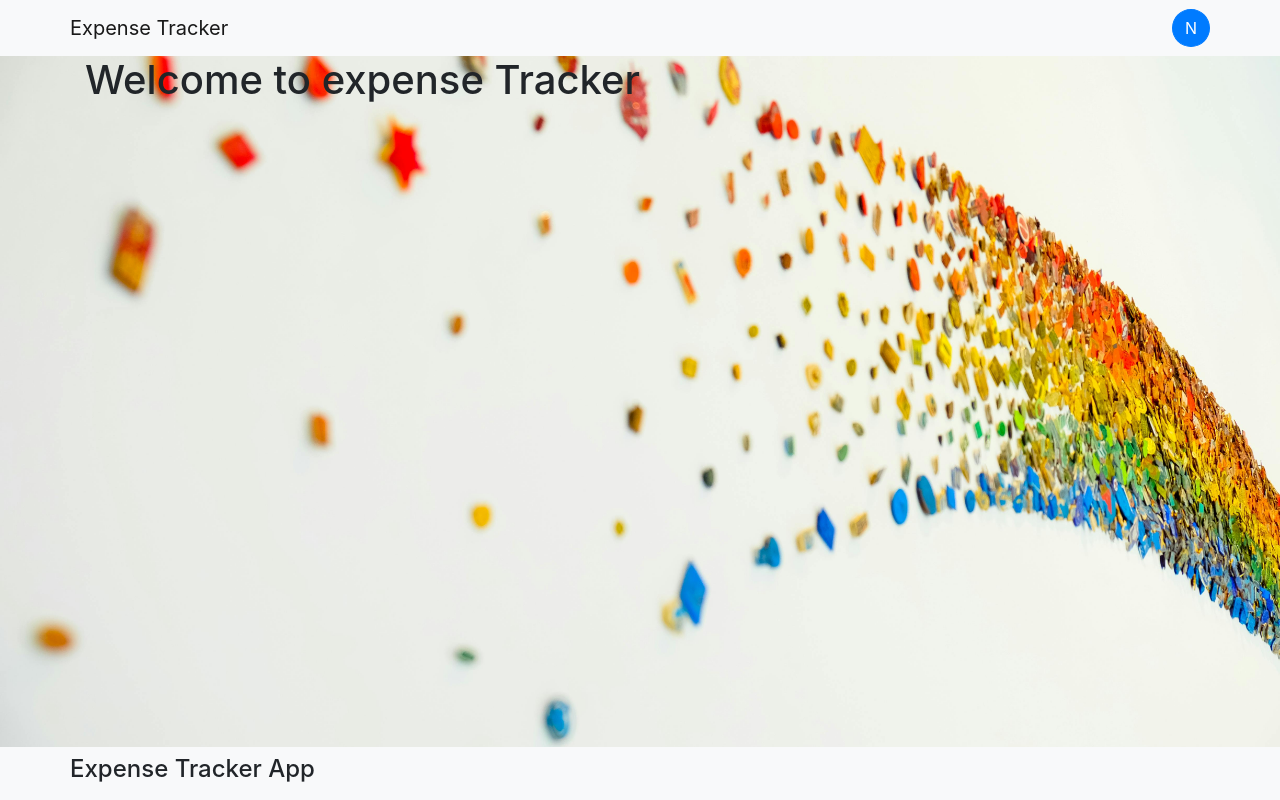
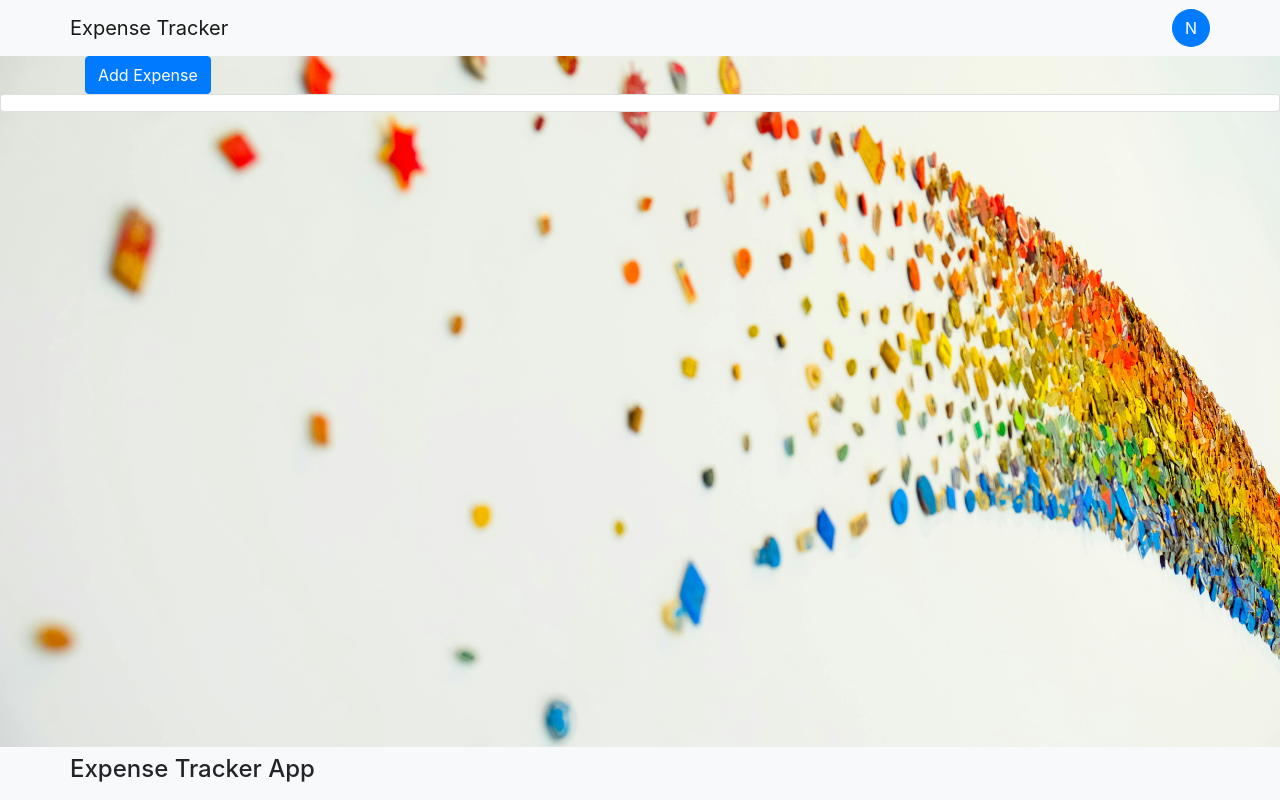
Before and after one commit to TrishalaGhetiya/React-Expense-Tracker, a React (Create React App) app: page /home in a window 1280 px wide. Built offline with nearby package versions, Linux system fonts and the light colour scheme.

Commit message:
added expenses

```diff
--- /dev/null
+++ b/src/components/expenses/AddExpense.js
@@ -0,0 +1,62 @@
+import React from "react";
+import { useRef } from "react";
+import { useState } from "react";
+import {
+  Button,
+  Collapse,
+  Container,
+  FloatingLabel,
+  Form,
+} from "react-bootstrap";
+
+const AddExpense = props => {
+    const [open, setOpen] = useState(false);
+
+  const amountInputRef = useRef();
+  const descriptionInputRef = useRef();
+  const categoryInputRef = useRef();
+
+  const addExpenseHandler = e => {
+    e.preventDefault();
+
+    const enteredAmount = amountInputRef.current.value;
+    const enteredDescription = descriptionInputRef.current.value;
+    const enteredCategory = categoryInputRef.current.value;
+
+    props.onAddExpense(enteredAmount,enteredDescription, enteredCategory);
+
+  }
+
+  return (
+    <>
+      <Container>
+        <Button
+          onClick={() => setOpen(!open)}
+          aria-controls="expense-form"
+          aria-expanded={open}
+        >
+          {!open ? "Add Expense" : "Cancel"}
+        </Button>
+        <Collapse in={open}>
+          <Form id="expense-form" onSubmit={addExpenseHandler}>
+            <FloatingLabel label="Amount" className="mb-3">
+              <Form.Control type="text" ref={amountInputRef} />
+            </FloatingLabel>
+            <FloatingLabel label="Desciption" className="mb-3">
+              <Form.Control type="text" ref={descriptionInputRef} />
+            </FloatingLabel>
+            <Form.Select ref={categoryInputRef}>
+              <option>Select Category</option>
+              <option>Food</option>
+              <option>Health</option>
+              <option>Fun</option>
+            </Form.Select>
+            <Button type="submit">Add Expense</Button>
+          </Form>
+        </Collapse>
+      </Container>
+    </>
+  );
+};
+
+export default AddExpense;
--- /dev/null
+++ b/src/components/expenses/ExpenseList.js
@@ -0,0 +1,18 @@
+import React from "react";
+import { Card } from "react-bootstrap";
+
+const ExpenseList = (props) => {
+  return (
+    <Card>
+      <ul>
+        {props.expenses.map((expense) => (
+          <li key={expense.id}>
+            {expense.category} ({expense.description}) {expense.amount}
+          </li>
+        ))}
+      </ul>
+    </Card>
+  );
+};
+
+export default ExpenseList;
--- a/src/components/pages/Home.js
+++ b/src/components/pages/Home.js
@@ -1,14 +1,32 @@
 import React from "react";
-import { Container } from "react-bootstrap";
 
-const Home = props => {
-    return (
-        <>
-            <Container>
-                <h1>Welcome to expense Tracker</h1>
-            </Container>
-        </>
-    );
+import ExpenseList from "../expenses/ExpenseList";
+import AddExpense from "../expenses/AddExpense";
+import { useState } from "react";
+
+const Home = (props) => {
+  const [expenseList, setExpenseList] = useState([]);
+
+  const addExpenseHandler = (eAmount, eDescription, eCategory) => {
+    setExpenseList((prevExpenseList) => {
+      return [
+        ...prevExpenseList,
+        {
+          amount: eAmount,
+          description: eDescription,
+          category: eCategory,
+          id: Math.random().toString(),
+        },
+      ];
+    });
+  };
+
+  return (
+    <>
+      <AddExpense onAddExpense={addExpenseHandler} />
+      <ExpenseList expenses={expenseList} />
+    </>
+  );
 };
 
 export default Home;
```
